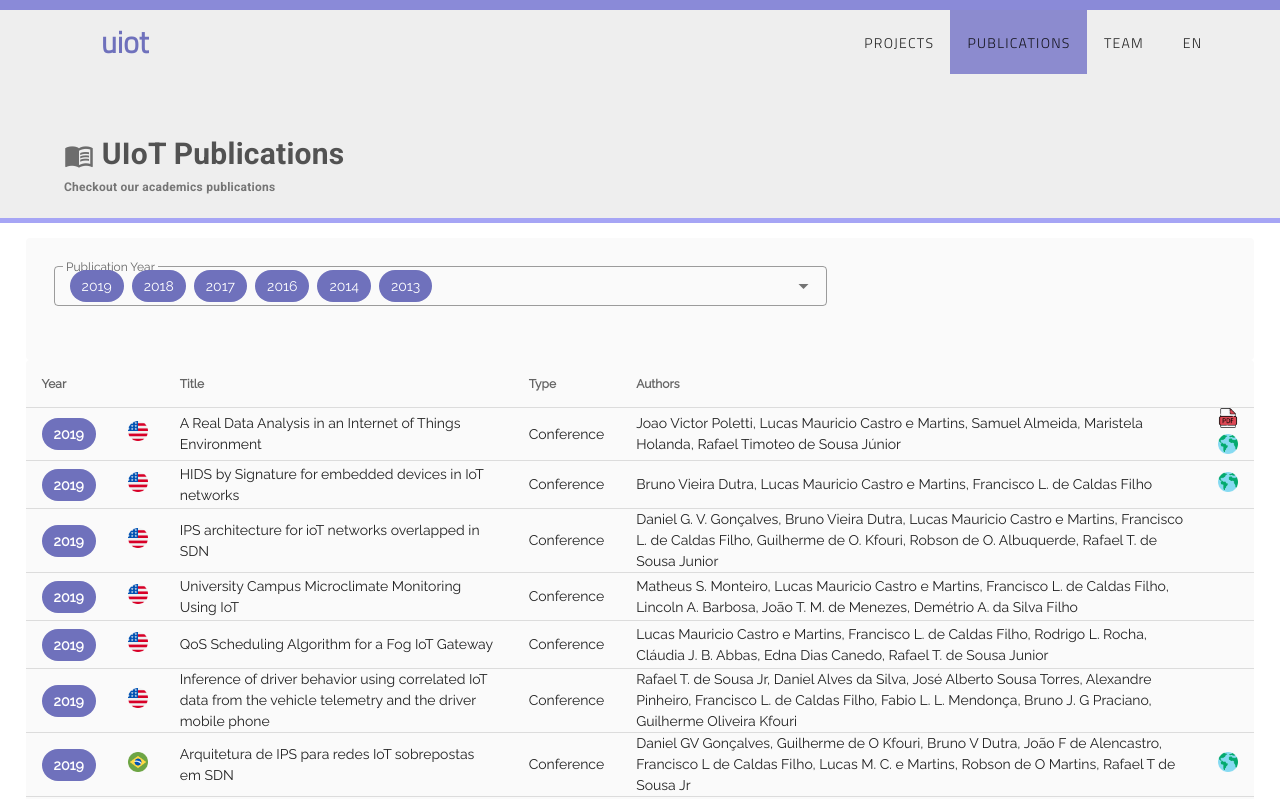
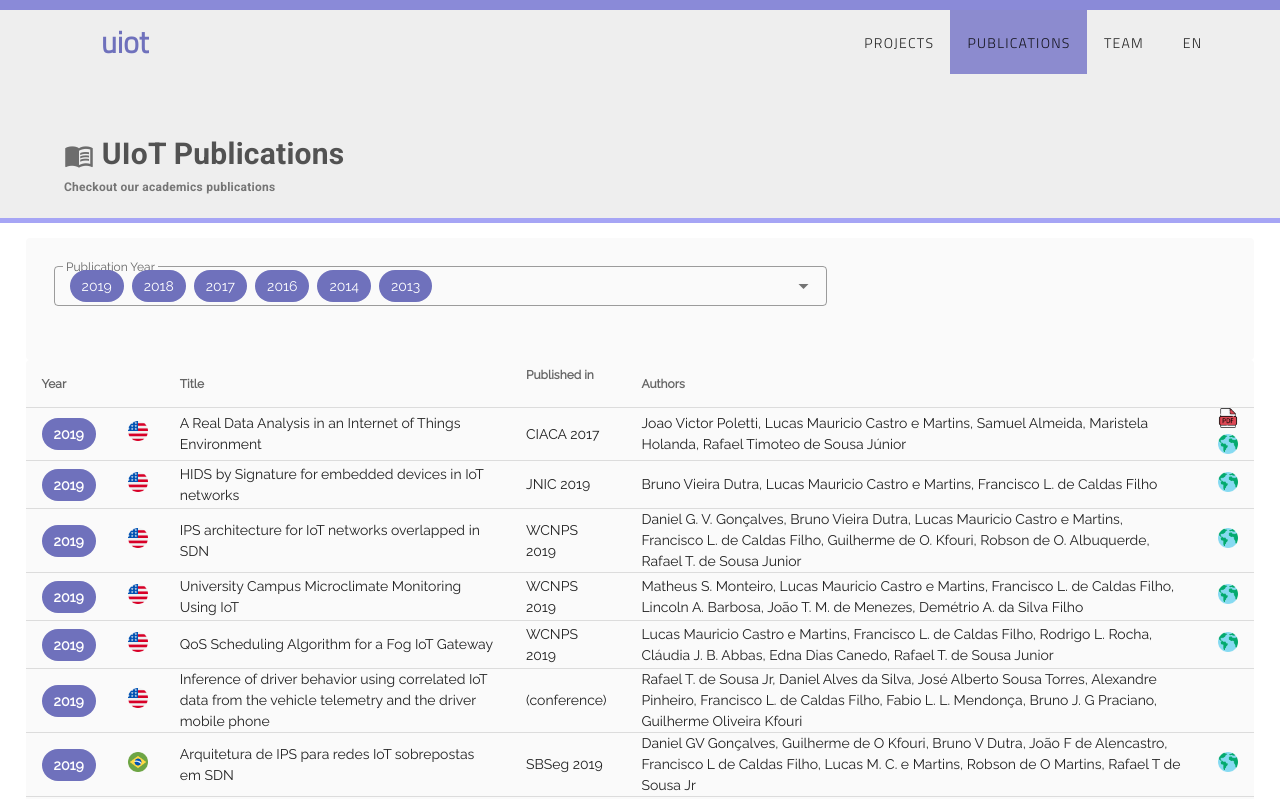
Before and after one commit to uiot/uiot.github.io, a Vue app: page /#/publications in a window 1280 px wide. Shown: the top 799 px of the page. Built offline with nearby package versions, Linux system fonts and the light colour scheme; what vue-animejs, vue-mobile-detection would draw is missing.

Commit message:
Adding the name of where the work was published in.
Signed-off-by: Lucas M. C. e Martins <lucasmauricio@yahoo.com.br>

```diff
--- a/src/components/Publications/Publications.vue
+++ b/src/components/Publications/Publications.vue
@@ -36,7 +36,7 @@
             <td v-else-if="item.language === 'pt-br'"> <img width="20" :src="require(`@/assets/brazil.png`)"> </td>
             <td v-else></td>
             <td>{{ item.title }}</td>
-            <td class="capitalize">{{ item.type }}</td>
+            <td><span>{{ item.short }}</span> <span v-if="!item.short" >({{ item.type }})</span> </td>
             <td>{{ item.authors | teste }}</td>
             <td>
               <a v-if="item.download" :href="`/assets/pdf/${item.download}`" target="_blank"> <img width="20" :src="require(`@/assets/pdf.png`)"> </a>
@@ -69,7 +69,7 @@ export default {
               { text: 'Year', align: 'start', sortable: false, value: 'year',},
               { text: '', value: '' },
               { text: 'Title', value: 'title' },
-              { text: 'Type', value: 'type' },
+              { text: 'Published in', value: 'short' },
               { text: 'Authors', value: 'authors' },
               { text: '', value: 'data-table-expand' },
             ],
--- a/src/texts/Publications.js
+++ b/src/texts/Publications.js
@@ -10,6 +10,8 @@ const Publications = [
                     "Rafael Timoteo de Sousa Júnior"
                 ],
                 type: "conference",
+                name: "Conferências Ibero-Americanas de Computação Aplicada 2017",
+                short: "CIACA 2017",
                 publication_link: "https://www.scitepress.org/PublicationsDetail.aspx?ID=2Wb+aNVirL0=&t=1",
                 download: "polettietal2019.pdf",
                 language: "en"
@@ -23,13 +25,15 @@ const Publications = [
                     "Francisco L. de Caldas Filho",
                 ],
                 type: "conference",
+                name: "V Jornadas Nacionales de Investigación en Ciberseguridad",
+                short: "JNIC 2019",
                 publication_link: "https://2019.jnic.es/Actas_JNIC2019.pdf",
                 download: "",
                 language: "en"
             },
             {
                 year: 2019,
-                title: "IPS architecture for ioT networks overlapped in SDN",
+                title: "IPS architecture for IoT networks overlapped in SDN",
                 authors: [
                     "Daniel G. V. Gonçalves",
                     "Bruno Vieira Dutra",
@@ -40,7 +44,9 @@ const Publications = [
                     "Rafael T. de Sousa Junior"
                 ],
                 type: "conference",
-                publication_link: "",
+                name: "2019 Workshop on Communication Networks and Power Systems",
+                short: "WCNPS 2019",
+                publication_link: "https://ieeexplore.ieee.org/document/8896297",
                 download: "",
                 language: "en"
             },
@@ -56,7 +62,9 @@ const Publications = [
                     "Demétrio A. da Silva Filho"
                 ],
                 type: "conference",
-                publication_link: "",
+                name: "2019 Workshop on Communication Networks and Power Systems",
+                short: "WCNPS 2019",
+                publication_link: "https://ieeexplore.ieee.org/document/8896242",
                 download: "",
                 language: "en"
             },
@@ -72,7 +80,9 @@ const Publications = [
                     "Rafael T. de Sousa Junior"
                 ],
                 type: "conference",
-                publication_link: "",
+                name: "2019 Workshop on Communication Networks and Power Systems",
+                short: "WCNPS 2019",
+                publication_link: "https://ieeexplore.ieee.org/document/8896311",
                 download: "",
                 language: "en"
             },
@@ -90,6 +100,8 @@ const Publications = [
                     "Guilherme Oliveira Kfouri"
                 ],
                 type: "conference",
+                name: "",
+                short: "",
                 publication_link: "",
                 download: "",
                 language: "en"
@@ -108,6 +120,8 @@ const Publications = [
                     "Rafael T de Sousa Jr"
                 ],
                 type: "conference",
+                name: "XIX Simpósio Brasileiro de Segurança da Informação e de Sistemas Computacionais",
+                short: "SBSeg 2019",
                 publication_link: "https://sbseg2019.ime.usp.br/artigos.html",
                 download: "",
                 language: "pt-br"
@@ -127,6 +141,8 @@ const Publications = [
                     "Rafael T de Sousa Jr"
                 ],
                 type: "conference",
+                name: "14th Federated Conference on Computer Science and Information Systems",
+                short: "FedCSIS 2019",
                 publication_link: "https://fedcsis.org/proceedings/2019/drp/329.html",
                 download: "",
                 language: "en"
@@ -143,6 +159,8 @@ const Publications = [
                     "Robson de O. Albuquerque"
                 ],
                 type: "conference",
+                name: "3rd Workshop on Communication Networks and Power Systems",
+                short: "WCNPS 2018",
                 publication_link: "https://ieeexplore.ieee.org/abstract/document/8604444",
                 download: "",
                 language: "en"
@@ -158,6 +176,8 @@ const Publications = [
                     "Cassio Fabius C. Ribeiro",
                 ],
                 type: "conference",
+                name: "",
+                short: "",
                 publication_link: "",
                 download: "",
                 language: "pt-br"
@@ -173,6 +193,8 @@ const Publications = [
                     "Rodrigo L. Rocha"
                 ],
                 type: "conference",
+                name: "2nd Workshop on Communication Networks and Power Systems",
+                short: "WCNPS 2017",
                 publication_link: "https://ieeexplore.ieee.org/document/8252938",
                 download: "",
                 language: "en"
@@ -188,6 +210,8 @@ const Publications = [
                     "João Paulo C. L. da Costa",
                 ],
                 type: "conference",
+                name: "International Conference on Utility and Cloud Computing 2017",
+                short: "UCC/BDCAT 2017",
                 publication_link: "https://dl.acm.org/doi/10.1145/3147234.3148092",
                 download: "",
                 language: "en"
@@ -204,6 +228,8 @@ const Publications = [
                     "Fábio L. L. de Medonça"
                 ],
                 type: "conference",
+                name: "International Conference on Utility and Cloud Computing 2017",
+                short: "UCC/BDCAT 2017",
                 publication_link: "http://doi.acm.org/10.1145/3147234.3148091",
                 download: "",
                 language: "en"
@@ -220,6 +246,8 @@ const Publications = [
                     "Tai-Hoon Kim"
                 ],
                 type: "journal",
+                name: "",
+                short: "",
                 publication_link: "",
                 download: "",
                 language: "en"
@@ -231,6 +259,8 @@ const Publications = [
                     "Ruben Cruz Huacarpuma"
                 ],
                 type: "doctoral thesis",
+                name: "Universidade de Brasília",
+                short: "UnB",
                 publication_link: "",
                 download: "",
                 language: "pt-br"
@@ -243,6 +273,9 @@ const Publications = [
                     "Rafael Timóteo de Sousa Junior"
                 ],
                 type: "journal",
+                name: "",
+                short: "",
+                publication_link: "",
                 download: "",
                 language: "en"
             },
@@ -257,6 +290,8 @@ const Publications = [
                     "João Paulo C. L. da Costa"
                 ],
                 type: "conference",
+                name: "Conferência Ibero-Americana WWW/Internet 2017",
+                short: "CIAWI 2017",
                 publication_link: "http://www.iadisportal.org/digital-library/proposta-de-ado%C3%A7%C3%A3o-de-microsservi%C3%A7os-em-iot",
                 download: "",
                 language: "pt-br"
@@ -273,6 +308,8 @@ const Publications = [
                     "João Paulo C. L. da Costa"
                 ],
                 type: "conference",
+                name: "Conferências Ibero-Americanas de Computação Aplicada 2017",
+                short: "CIACA 2017",
                 publication_link: "http://www.iadisportal.org/digital-library/gerenciamento-de-servi%C3%A7os-iot-com-gateway-sem%C3%A2ntico",
                 download: "",
                 language: "pt-br"
@@ -288,6 +325,8 @@ const Publications = [
                     "Luis Javier García Villalba"
                 ],
                 type: "journal",
+                name: "",
+                short: "",
                 publication_link: "",
                 download: "",
                 language: "en"
@@ -303,6 +342,8 @@ const Publications = [
                     "Rafael T. de Sousa Jr."
                 ],
                 type: "conference",
+                name: "",
+                short: "",
                 publication_link: "",
                 download: "",
                 language: "pt-br"
@@ -318,6 +359,8 @@ const Publications = [
                     "Rafael T. de Sousa Jr."
                 ],
                 type: "conference",
+                name: "",
+                short: "",
                 publication_link: "",
                 download: "",
                 language: "pt-br"
@@ -332,6 +375,8 @@ const Publications = [
                     "Rafael T. de Sousa Júnior."
                 ],
                 type: "conference",
+                name: "",
+                short: "",
                 publication_link: "",
                 download: "",
                 language: "pt-br"
@@ -347,6 +392,8 @@ const Publications = [
                     "Rafael T. de Sousa Jr."
                 ],
                 type: "conference",
+                name: "",
+                short: "",
                 publication_link: "",
                 download: "",
                 language: "pt-br"
@@ -360,6 +407,8 @@ const Publications = [
                     "Rafael T. de Sousa Jr."
                 ],
                 type: "conference",
+                name: "",
+                short: "",
                 publication_link: "",
                 download: "",
                 language: "en"
@@ -373,6 +422,8 @@ const Publications = [
                     "Rafael Timoteo de Sousa Júnior"
                 ],
                 type: "conference",
+                name: "",
+                short: "",
                 publication_link: "",
                 download: "",
                 language: "en"
@@ -384,6 +435,8 @@ const Publications = [
                     "Hiro Gabriel Cerqueira Ferreir",
                 ],
                 type: "master thesis",
+                name: "Universidade de Brasília",
+                short: "UnB",
                 publication_link: "",
                 download: "",
                 language: "en"
@@ -398,6 +451,8 @@ const Publications = [
                     "Edna Dias Canedo"
                 ],
                 type: "conference",
+                name: "",
+                short: "",
                 publication_link: "",
                 download: "",
                 language: "en"
@@ -411,6 +466,8 @@ const Publications = [
                     "Rafael Timoteo de Sousa Júnior"
                 ],
                 type: "conference",
+                name: "",
+                short: "",
                 publication_link: "",
                 download: "",
                 language: "en"
```
